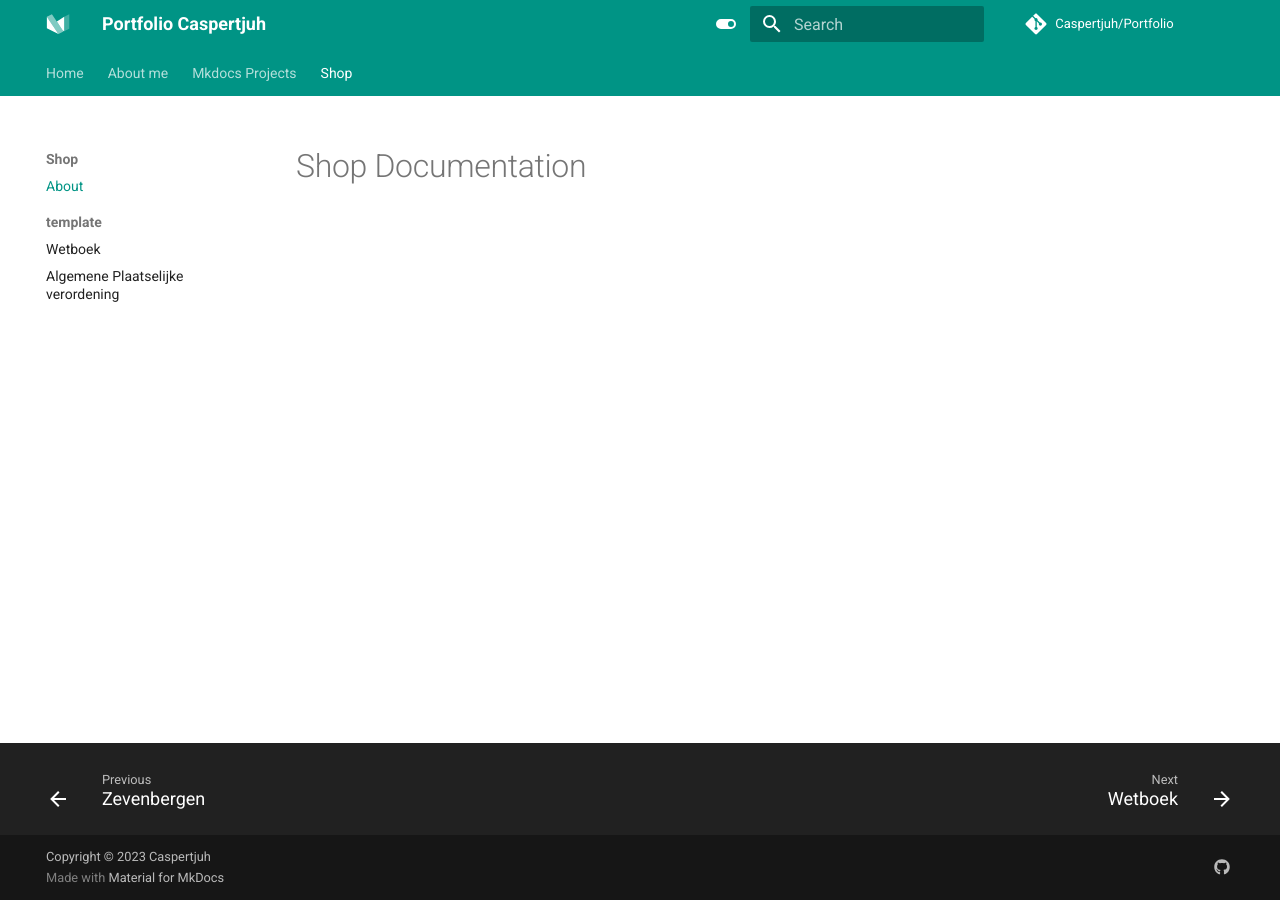
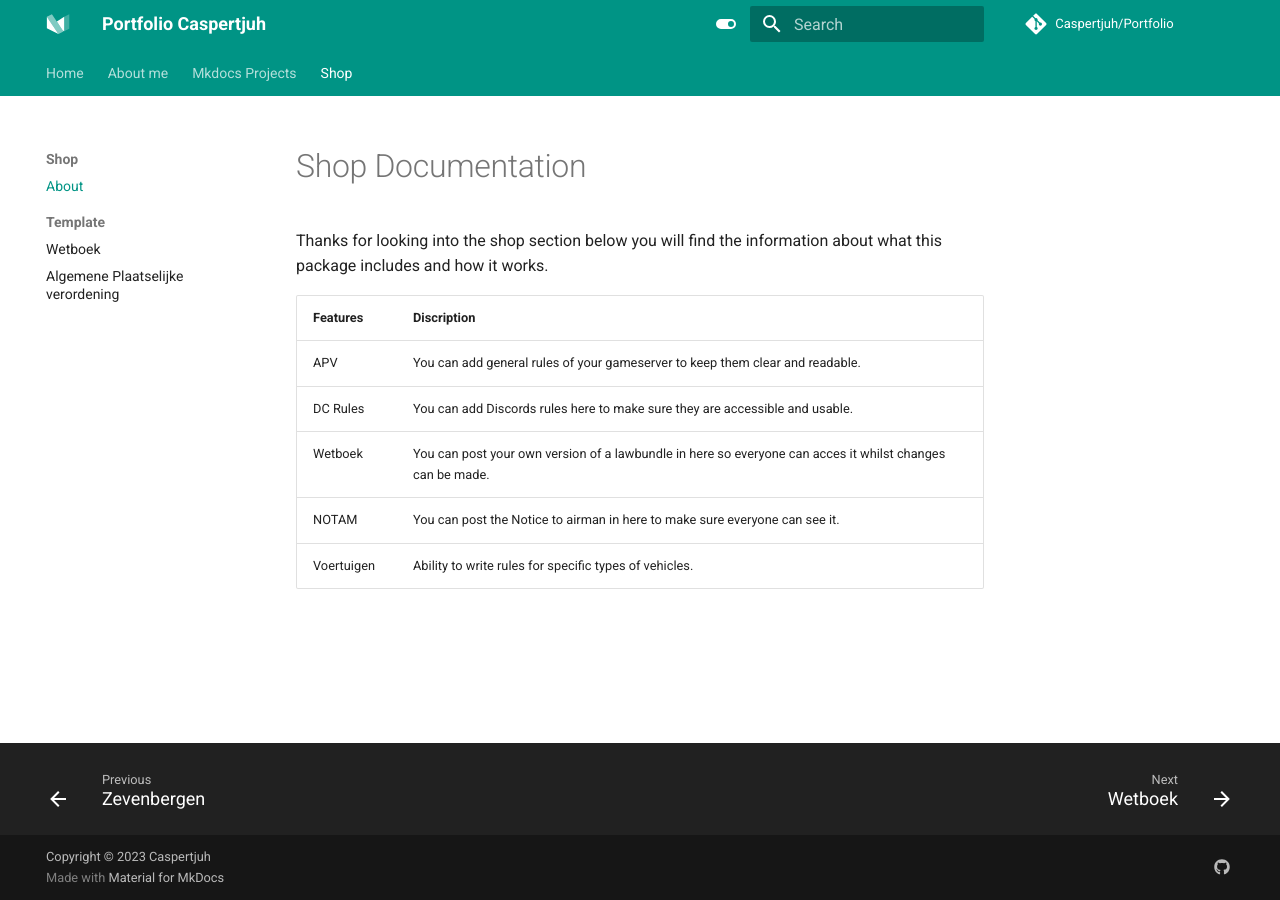
Before and after one commit to Caspertjuh/Portfolio, an MkDocs documentation site: the page built from docs/template.md, in a window 1280 px wide. Built offline with MkDocs 1.6.1 and Material for MkDocs 9.7.7, drawn with Linux system fonts in a browser that asks for light colours; comment, search, counter and statistics services are not loaded.

Commit message:
Shop discription added

```diff
--- a/docs/template.md
+++ b/docs/template.md
@@ -1 +1,11 @@
 # Shop Documentation
+
+Thanks for looking into the shop section below you will find the information about what this package includes and how it works.
+
+| Features | Discription |
+|---|---|
+| APV | You can add general rules of your gameserver to keep them clear and readable. |
+| DC Rules | You can add Discords rules here to make sure they are accessible and usable. |
+| Wetboek | You can post your own version of a lawbundle in here so everyone can acces it whilst changes can be made. |
+| NOTAM | You can post the Notice to airman in here to make sure everyone can see it. |
+| Voertuigen | Ability to write rules for specific types of vehicles. |
--- a/mkdocs.yml
+++ b/mkdocs.yml
@@ -114,6 +114,6 @@ nav:
     - Zevenbergen: zevenbergen.md
   - Shop:
     - About: template.md
-    - template:
+    - Template:
       - Wetboek: wetboek.md
       - Algemene Plaatselijke verordening: apv.md
```
